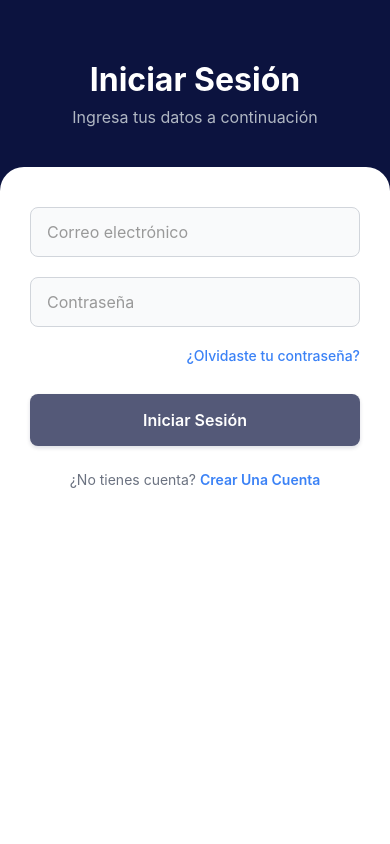
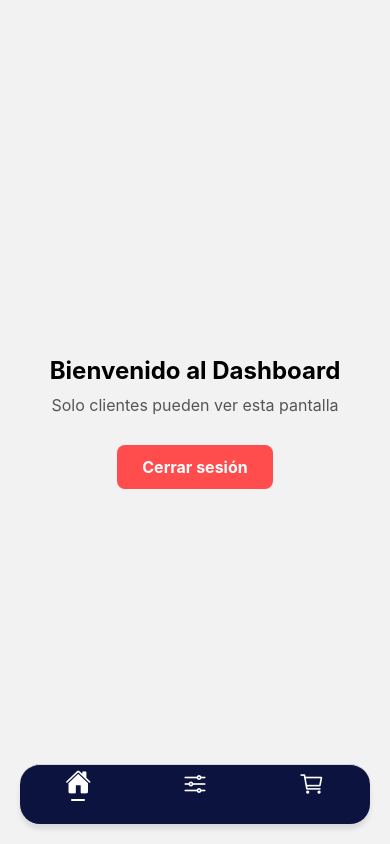
Before and after one commit to kather15/BlueFruitNutrition-movil, a React Native app: screen /Main in a window 390 px wide. Built offline with nearby package versions, Linux system fonts and the light colour scheme.

Commit message:
productos 100% funcional y tabnavigetion terminado

```diff
--- a/src/navigation/Navigation.js
+++ b/src/navigation/Navigation.js
@@ -13,18 +13,20 @@ import NewPasswordScreen from '../screens/NewPasswordScreen';
 import PasswordRecovery from '../screens/PasswordRecovery';
 
 // Nuevas pantallas de productos
-import ProductsList from '../screens/ProductsList';
-import ProductDetail from '../screens/ProductDetail';
+import ProductsList from '../screens/Productos.js';
+import ProductDetail from '../screens/VerProductos.js';
+import TabNavigator from '../navigation/tabNavigation.js'
 
 const Stack = createNativeStackNavigator();
 
 const AppNavigator = () => {
   return (
     <NavigationContainer>
-      <Stack.Navigator initialRouteName="Login" screenOptions={{ headerShown: false }}>
+      <Stack.Navigator initialRouteName="prueba" screenOptions={{ headerShown: false }}>
         {/* Pantallas de usuario */}
         <Stack.Screen name="IMCScreen" component={IMCScreen} />
         <Stack.Screen name="RegisterScreen" component={RegisterScreen} />
+          <Stack.Screen name="prueba" component={TabNavigator} />
         <Stack.Screen name="VerificationScreen" component={VerificationScreen} />
         <Stack.Screen name="Login" component={LoginScreen} />
         <Stack.Screen name="Dashboard" component={DashboardScreen} />
--- /dev/null
+++ b/src/navigation/tabNavigation.js
@@ -0,0 +1,73 @@
+// navigation/AppNavigator.js
+import React from 'react';
+import { createBottomTabNavigator } from '@react-navigation/bottom-tabs';
+import Ionicons from '@expo/vector-icons/Ionicons';
+import { View, Platform } from 'react-native';
+
+// Importa tus pantallas reales
+import Productos from '../screens/Productos';
+import Home from '../screens/DashboardScreen';
+import IMC from '../screens/IMCscreen';
+
+const Tab = createBottomTabNavigator();
+
+const TabNavigator = () => {
+  return (
+    <Tab.Navigator
+      screenOptions={({ route }) => ({
+        headerShown: false,
+        tabBarShowLabel: false, // sin texto
+        tabBarStyle: {
+          position: 'absolute',
+          bottom: 20,
+          left: 20,
+          right: 20,
+          height: Platform.OS === 'ios' ? 70 : 60,
+          backgroundColor: '#0C133F',
+          borderRadius: 20,
+          elevation: 5,
+          shadowColor: '#000',
+          shadowOpacity: 0.1,
+          shadowOffset: { width: 0, height: 5 },
+          shadowRadius: 5,
+        },
+        tabBarActiveTintColor: '#fff',
+        tabBarInactiveTintColor: '#fff',
+        tabBarIcon: ({ focused, color, size }) => {
+          let iconName;
+
+          if (route.name === 'Home') {
+            iconName = focused ? 'home' : 'home-outline';
+          } else if (route.name === 'Filtros') {
+            iconName = focused ? 'options' : 'options-outline';
+          } else if (route.name === 'Productos') {
+            iconName = focused ? 'cart' : 'cart-outline';
+          }
+
+          return (
+            <View style={{ alignItems: 'center', justifyContent: 'center' }}>
+              <Ionicons name={iconName} size={26} color={color} />
+              {focused && (
+                <View
+                  style={{
+                    width: 14, // más pequeño
+                    height: 2, // más delgadito
+                    backgroundColor: '#fff',
+                    borderRadius: 1,
+                    marginTop: 3,
+                  }}
+                />
+              )}
+            </View>
+          );
+        },
+      })}
+    >
+      <Tab.Screen name="Home" component={Home} />
+      <Tab.Screen name="Filtros" component={IMC} />
+      <Tab.Screen name="Productos" component={Productos} />
+    </Tab.Navigator>
+  );
+};
+
+export default TabNavigator;
--- a/src/screens/IMCscreen.js
+++ b/src/screens/IMCscreen.js
@@ -72,7 +72,8 @@ export default function App() {
         )}
 
         <Text style={styles.label}>Clasificación del IMC</Text>
-        <Slider style={{ width: '100%', height: 40 }}
+        <Slider
+          style={{ width: '100%', height: 40 }}
           value={clasificacion}
           minimumValue={0}
           maximumValue={1}
@@ -94,13 +95,22 @@ export default function App() {
 }
 
 const styles = StyleSheet.create({
-  container: { flex: 1, backgroundColor: '#fff' },
-  form: { padding: 20 },
+  container: {
+    flex: 1,
+    backgroundColor: '#fff',
+    justifyContent: 'center', // centra verticalmente
+    alignItems: 'center', // centra horizontalmente
+  },
+  form: {
+    width: '90%', // se adapta al ancho de la pantalla
+    maxWidth: 400, // no pasa de 400 px en tablets
+    padding: 20,
+  },
   input: {
     backgroundColor: '#E6E6E6',
     borderRadius: 10,
     padding: 12,
-    marginBottom: 15
+    marginBottom: 15,
   },
   button: {
     backgroundColor: '#0B1541',
@@ -108,22 +118,22 @@ const styles = StyleSheet.create({
     borderRadius: 8,
     alignItems: 'center',
     marginTop: 20,
-    marginBottom: 20
+    marginBottom: 20,
   },
   buttonText: { color: '#fff', fontSize: 16, fontWeight: 'bold' },
-  label: { marginBottom: 10, fontWeight: 'bold', marginTop: 20 },
+  label: { marginBottom: 10, fontWeight: 'bold', marginTop: 20, textAlign: 'center' },
   resultContainer: {
     backgroundColor: '#f1f1f1',
     padding: 15,
     borderRadius: 10,
     alignItems: 'center',
-    marginBottom: 20
+    marginBottom: 20,
   },
   resultText: { fontSize: 18, fontWeight: 'bold', color: '#0B1541' },
   classificationText: { fontSize: 16, color: '#555' },
   sliderLabels: {
     flexDirection: 'row',
     justifyContent: 'space-between',
-    marginTop: -5
-  }
+    marginTop: -5,
+  },
 });
--- a/src/screens/Productos.js
+++ b/src/screens/Productos.js
@@ -1,17 +1,28 @@
 // ProductsList.jsx
 import React, { useEffect, useState } from 'react';
-import { View, Text, FlatList, Image, TouchableOpacity, StyleSheet } from 'react-native';
+import { View, Text, FlatList, Image, TouchableOpacity, StyleSheet, ActivityIndicator, Dimensions } from 'react-native';
 import { useNavigation } from '@react-navigation/native';
+
+const { width } = Dimensions.get('window'); // ancho de la pantalla
+const CARD_WIDTH = (width / 2) - 25; // tamaño dinámico para que siempre se vea bien
 
 const ProductsList = () => {
   const navigation = useNavigation();
   const [products, setProducts] = useState([]);
+  const [loading, setLoading] = useState(true);
 
   useEffect(() => {
-    fetch('http://localhost:4000/api/products') // ajusta URL a tu backend
+    fetch('http://10.0.2.2:4000/api/products')
       .then(res => res.json())
-      .then(data => setProducts(data))
-      .catch(err => console.error(err));
+      .then(data => {
+        console.log('Productos recibidos:', data);
+        setProducts(data);
+        setLoading(false);
+      })
+      .catch(err => {
+        console.error('Error al obtener productos:', err);
+        setLoading(false);
+      });
   }, []);
 
   const renderItem = ({ item }) => (
@@ -19,13 +30,32 @@ const ProductsList = () => {
       style={styles.card}
       onPress={() => navigation.navigate('ProductDetail', { id: item._id })}
     >
-      <Image source={{ uri: item.image || 'https://via.placeholder.com/150' }} style={styles.image} />
+      <Image
+        source={{ uri: item.image || 'https://via.placeholder.com/150' }}
+        style={styles.image}
+      />
       <Text style={styles.name}>{item.name}</Text>
-      <View style={styles.button}>
+      <TouchableOpacity style={styles.button}>
         <Text style={styles.buttonText}>Ver Producto</Text>
-      </View>
+      </TouchableOpacity>
     </TouchableOpacity>
   );
+
+  if (loading) {
+    return (
+      <View style={[styles.container, { justifyContent: 'center', alignItems: 'center' }]}>
+        <ActivityIndicator size="large" color="#1a1a3a" />
+      </View>
+    );
+  }
+
+  if (!products.length) {
+    return (
+      <View style={[styles.container, { justifyContent: 'center', alignItems: 'center' }]}>
+        <Text>No hay productos disponibles.</Text>
+      </View>
+    );
+  }
 
   return (
     <View style={styles.container}>
@@ -33,23 +63,68 @@ const ProductsList = () => {
       <FlatList
         data={products}
         renderItem={renderItem}
-        keyExtractor={(item) => item._id}
+        keyExtractor={(item) => item._id || item.id}
         numColumns={2}
-        columnWrapperStyle={styles.row}
+        columnWrapperStyle={{ justifyContent: 'space-between' }}
+        contentContainerStyle={{ paddingBottom: 20, paddingHorizontal: 10 }}
+        showsVerticalScrollIndicator={false}
       />
     </View>
   );
 };
 
 const styles = StyleSheet.create({
-  container: { flex: 1, padding: 10, backgroundColor: '#fff' },
-  title: { fontSize: 20, fontWeight: 'bold', marginBottom: 10 },
-  row: { justifyContent: 'space-between' },
-  card: { backgroundColor: '#f8f9fa', borderRadius: 10, padding: 10, marginBottom: 10, width: '48%' },
-  image: { width: '100%', height: 120, resizeMode: 'contain' },
-  name: { fontSize: 16, fontWeight: 'bold', marginTop: 10 },
-  button: { backgroundColor: '#1a1a3a', padding: 5, marginTop: 5, borderRadius: 5, alignItems: 'center' },
-  buttonText: { color: '#fff', fontWeight: 'bold' },
+  container: {
+    flex: 1,
+    paddingTop: 15,
+    backgroundColor: '#fff',
+  },
+  title: {
+    fontSize: 24,
+    fontWeight: 'bold',
+    marginBottom: 15,
+    color: '#0B1541',
+    textAlign: 'center'
+  },
+  card: {
+    width: CARD_WIDTH,
+    backgroundColor: '#f8f9fa',
+    borderRadius: 15,
+    padding: 12,
+    marginBottom: 15,
+    alignItems: 'center',
+    shadowColor: '#000',
+    shadowOpacity: 0.1,
+    shadowOffset: { width: 0, height: 3 },
+    shadowRadius: 4,
+    elevation: 4,
+  },
+  image: {
+    width: '100%',
+    height: 140,
+    resizeMode: 'contain',
+    borderRadius: 10,
+  },
+  name: {
+    fontSize: 16,
+    fontWeight: '600',
+    marginTop: 10,
+    textAlign: 'center',
+    color: '#333'
+  },
+  button: {
+    backgroundColor: '#0B1541',
+    paddingVertical: 10,
+    marginTop: 12,
+    borderRadius: 8,
+    alignItems: 'center',
+    width: '100%',
+  },
+  buttonText: {
+    color: '#fff',
+    fontWeight: 'bold',
+    fontSize: 14
+  },
 });
 
 export default ProductsList;
--- a/src/screens/VerProductos.js
+++ b/src/screens/VerProductos.js
@@ -1,28 +1,78 @@
 // ProductDetail.jsx
 import React, { useEffect, useState } from 'react';
-import { View, Text, Image, Button, TouchableOpacity, StyleSheet } from 'react-native';
-import { useRoute } from '@react-navigation/native';
+import { View, Text, Image, TouchableOpacity, StyleSheet, ActivityIndicator, FlatList } from 'react-native';
+import { useRoute, useNavigation } from '@react-navigation/native';
 
 const ProductDetail = () => {
   const route = useRoute();
+  const navigation = useNavigation();
   const { id } = route.params;
   const [product, setProduct] = useState(null);
+  const [products, setProducts] = useState([]);
   const [quantity, setQuantity] = useState(1);
+  const [loading, setLoading] = useState(true);
 
   useEffect(() => {
-    fetch(`http://localhost:4000/api/products/${id}`)
+    const productUrl = `http://10.0.2.2:4000/api/products/${id}`;
+    const allProductsUrl = `http://10.0.2.2:4000/api/products`;
+
+    // Fetch producto actual
+    fetch(productUrl)
       .then(res => res.json())
       .then(data => setProduct(data))
-      .catch(err => console.error(err));
+      .catch(err => console.error('Error fetch product:', err));
+
+    // Fetch todos los productos para preview
+    fetch(allProductsUrl)
+      .then(res => res.json())
+      .then(data => setProducts(data.filter(p => p._id !== id))) // excluye el actual
+      .catch(err => console.error('Error fetch all products:', err))
+      .finally(() => setLoading(false));
   }, [id]);
 
-  if (!product) return <Text>Cargando...</Text>;
+  if (loading) {
+    return (
+      <View style={{ flex:1, justifyContent:'center', alignItems:'center' }}>
+        <ActivityIndicator size="large" color="#1a1a3a" />
+      </View>
+    );
+  }
+
+  if (!product) {
+    return (
+      <View style={{ flex:1, justifyContent:'center', alignItems:'center' }}>
+        <Text>Producto no encontrado.</Text>
+        <TouchableOpacity style={styles.backButton} onPress={() => navigation.goBack()}>
+          <Text style={styles.backButtonText}>Volver a Productos</Text>
+        </TouchableOpacity>
+      </View>
+    );
+  }
+
+  const renderPreviewItem = ({ item }) => (
+    <TouchableOpacity
+      style={styles.previewCard}
+      onPress={() => navigation.push('ProductDetail', { id: item._id })}
+    >
+      <Image source={{ uri: item.image || 'https://via.placeholder.com/100' }} style={styles.previewImage} />
+      <Text style={styles.previewName}>{item.name}</Text>
+    </TouchableOpacity>
+  );
 
   return (
     <View style={styles.container}>
-      <Image source={{ uri: product.image || 'https://via.placeholder.com/150' }} style={styles.image} />
+      <TouchableOpacity style={styles.backButton} onPress={() => navigation.goBack()}>
+        <Text style={styles.backButtonText}>Volver a Productos</Text>
+      </TouchableOpacity>
+
+      <Image
+        source={{ uri: product.image || 'https://via.placeholder.com/150' }}
+        style={styles.image}
+      />
       <Text style={styles.name}>{product.name}</Text>
-      <Text style={styles.price}>${product.price.toFixed(2)}</Text>
+      <Text style={styles.price}>
+        ${product.price ? product.price.toFixed(2) : '0.00'}
+      </Text>
       {product.flavor && <Text style={styles.flavor}>Sabor: {product.flavor}</Text>}
       <Text style={styles.description}>{product.description}</Text>
 
@@ -39,12 +89,25 @@ const ProductDetail = () => {
       <TouchableOpacity style={styles.buyButton}>
         <Text style={styles.buyButtonText}>Comprar</Text>
       </TouchableOpacity>
+
+      {/* Preview de otros productos */}
+      <Text style={styles.previewTitle}>También te puede interesar</Text>
+      <FlatList
+        data={products}
+        renderItem={renderPreviewItem}
+        keyExtractor={item => item._id}
+        horizontal
+        showsHorizontalScrollIndicator={false}
+        style={styles.previewList}
+      />
     </View>
   );
 };
 
 const styles = StyleSheet.create({
   container: { flex: 1, padding: 15, backgroundColor: '#fff' },
+  backButton: { marginBottom: 10, padding: 10, backgroundColor: '#1a1a3a', borderRadius: 8, alignItems: 'center' },
+  backButtonText: { color: '#fff', fontWeight: 'bold' },
   image: { width: '100%', height: 250, resizeMode: 'contain', marginBottom: 15 },
   name: { fontSize: 24, fontWeight: 'bold' },
   price: { fontSize: 20, fontWeight: 'bold', marginVertical: 5 },
@@ -53,8 +116,13 @@ const styles = StyleSheet.create({
   quantityContainer: { flexDirection: 'row', alignItems: 'center', marginBottom: 15 },
   qtyButton: { backgroundColor: '#f8f9fa', padding: 10, borderRadius: 5 },
   quantity: { marginHorizontal: 10, fontSize: 16, fontWeight: 'bold' },
-  buyButton: { backgroundColor: '#1a1a3a', padding: 15, borderRadius: 10, alignItems: 'center' },
+  buyButton: { backgroundColor: '#1a1a3a', padding: 15, borderRadius: 10, alignItems: 'center', marginBottom: 20 },
   buyButtonText: { color: '#fff', fontWeight: 'bold', fontSize: 16 },
+  previewTitle: { fontSize: 18, fontWeight: 'bold', marginBottom: 10 },
+  previewList: { marginBottom: 20 },
+  previewCard: { width: 100, marginRight: 10, alignItems: 'center' },
+  previewImage: { width: 100, height: 100, resizeMode: 'contain', borderRadius: 8 },
+  previewName: { fontSize: 12, textAlign: 'center', marginTop: 5 },
 });
 
 export default ProductDetail;
```
Also changed, not shown: package.json (+6 -3 lines), 1 other file (tests, documents, lock files or other folders).
